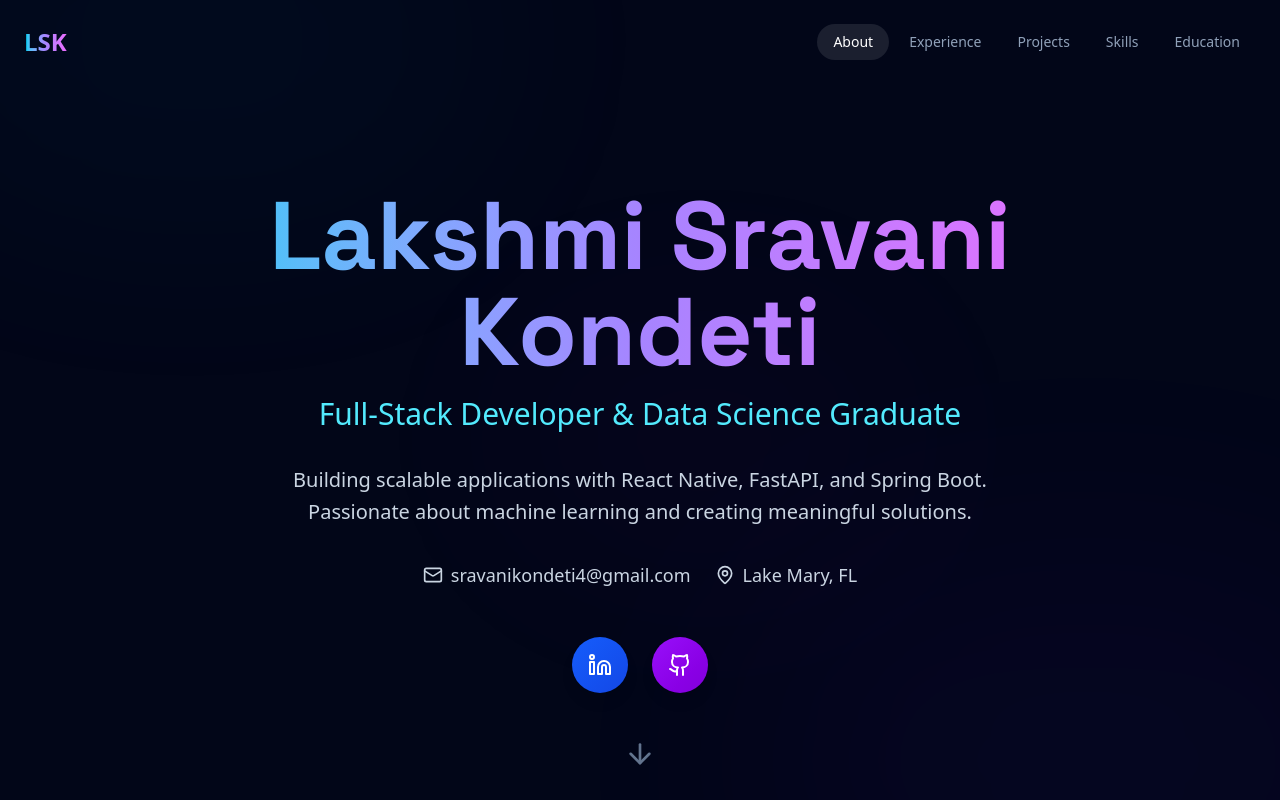
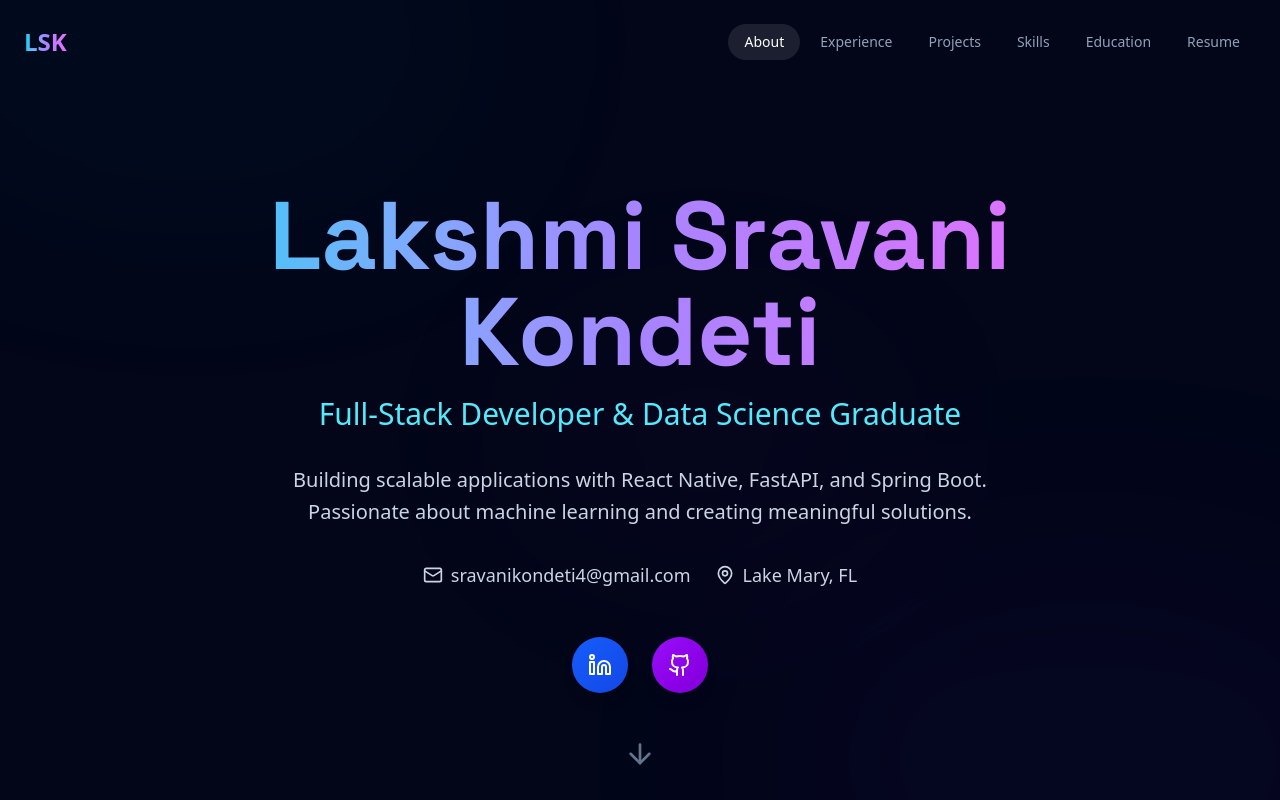
Before and after one commit to LKONDETI/portfolio, a React (Vite) app: page / in a window 1280 px wide. Shown: the top 800 px of the page. Built offline with nearby package versions, Linux system fonts and the light colour scheme; data requests are answered from the project's data file.

Commit message:
update the data and added resume.

```diff
--- a/db.json
+++ b/db.json
@@ -130,7 +130,7 @@
       "name": "Merchant Sales Improvement Tools",
       "period": "January 2024",
       "tech": ["React Native", "Expo.dev", "FastAPI", "Supabase"],
-      "github": "React Native Repo",
+      "github": "https://github.com/gd-rvemula/3book",
       "description": "Sales and appointment management platform",
       "highlights": [
         "Implemented real-time slot booking and appointment management",
--- a/src/components/Header.jsx
+++ b/src/components/Header.jsx
@@ -5,6 +5,9 @@ import { Menu, X } from 'lucide-react';
 export default function Header({ activeSection, scrollToSection }) {
   const [scrolled, setScrolled] = useState(false);
   const [mobileMenuOpen, setMobileMenuOpen] = useState(false);
+  const [showResume, setShowResume] = useState(false);
+
+  const navItems = ['about', 'experience', 'projects', 'skills', 'education', 'resume'];
 
   useEffect(() => {
     const handleScroll = () => {
@@ -14,15 +17,17 @@ export default function Header({ activeSection, scrollToSection }) {
     return () => window.removeEventListener('scroll', handleScroll);
   }, []);
 
-    const navItems = ['about', 'experience', 'projects', 'skills', 'education'];
-
   return (
+    <>
       <motion.nav
         initial={{ y: -100 }}
         animate={{ y: 0 }}
-            className={`fixed top-0 left-0 right-0 z-50 transition-all duration-300 ${scrolled ? 'glass-strong py-4' : 'bg-transparent py-6'}`}
+        className={`fixed top-0 left-0 right-0 z-50 transition-all duration-300 ${
+          scrolled ? 'glass-strong py-4' : 'bg-transparent py-6'
+        }`}
       >
         <div className="max-w-7xl mx-auto px-6 flex items-center justify-between">
+          {/* Logo scrolls to hero */}
           <motion.div
             whileHover={{ scale: 1.05 }}
             className="text-2xl font-bold font-display text-gradient cursor-pointer"
@@ -36,17 +41,24 @@ export default function Header({ activeSection, scrollToSection }) {
             {navItems.map((item) => (
               <button
                 key={item}
-                            onClick={() => scrollToSection(item)}
-                            className={`relative px-4 py-2 rounded-full text-sm font-medium transition-colors ${activeSection === item
+                onClick={() => {
+                  if (item === 'resume') {
+                    setShowResume(true);
+                  } else {
+                    scrollToSection(item);
+                  }
+                }}
+                className={`relative px-4 py-2 rounded-full text-sm font-medium transition-colors ${
+                  activeSection === item && item !== 'resume'
                     ? 'text-white'
                     : 'text-slate-400 hover:text-white'
                 }`}
               >
-                            {activeSection === item && (
+                {activeSection === item && item !== 'resume' && (
                   <motion.div
                     layoutId="nav-pill"
                     className="absolute inset-0 bg-white/10 rounded-full -z-10"
-                                    transition={{ type: "spring", stiffness: 300, damping: 30 }}
+                    transition={{ type: 'spring', stiffness: 300, damping: 30 }}
                   />
                 )}
                 {item.charAt(0).toUpperCase() + item.slice(1)}
@@ -57,7 +69,7 @@ export default function Header({ activeSection, scrollToSection }) {
           {/* Mobile Menu Button */}
           <button
             className="md:hidden p-2 text-slate-300 hover:text-white"
-                    onClick={() => setMobileMenuOpen(!mobileMenuOpen)}
+            onClick={() => setMobileMenuOpen((open) => !open)}
           >
             {mobileMenuOpen ? <X size={24} /> : <Menu size={24} />}
           </button>
@@ -77,10 +89,15 @@ export default function Header({ activeSection, scrollToSection }) {
                   <button
                     key={item}
                     onClick={() => {
+                      if (item === 'resume') {
+                        setShowResume(true);
+                      } else {
                         scrollToSection(item);
+                      }
                       setMobileMenuOpen(false);
                     }}
-                                    className={`text-lg font-medium text-left ${activeSection === item ? 'text-cyan-400' : 'text-slate-400'
+                    className={`text-lg font-medium text-left ${
+                      activeSection === item ? 'text-cyan-400' : 'text-slate-400'
                     }`}
                   >
                     {item.charAt(0).toUpperCase() + item.slice(1)}
@@ -91,5 +108,41 @@ export default function Header({ activeSection, scrollToSection }) {
           )}
         </AnimatePresence>
       </motion.nav>
+
+      {/* Resume Modal */}
+      <AnimatePresence>
+        {showResume && (
+          <motion.div
+            className="fixed inset-0 z-50 flex items-center justify-center bg-black/60 backdrop-blur-sm"
+            initial={{ opacity: 0 }}
+            animate={{ opacity: 1 }}
+            exit={{ opacity: 0 }}
+            onClick={() => setShowResume(false)}
+          >
+            <motion.div
+              className="relative bg-slate-900 rounded-xl shadow-xl w-[90vw] h-[80vh] max-w-4xl overflow-hidden"
+              initial={{ scale: 0.9, opacity: 0 }}
+              animate={{ scale: 1, opacity: 1 }}
+              exit={{ scale: 0.9, opacity: 0 }}
+              onClick={(e) => e.stopPropagation()}
+            >
+              <button
+                className="absolute top-3 right-3 px-2 py-1 text-xs rounded bg-white/10 text-slate-200 hover:bg-white/20"
+                onClick={() => setShowResume(false)}
+              >
+                Close
+              </button>
+
+              {/* PDF in public/resume.pdf */}
+              <iframe
+                src="/resume.pdf"
+                title="Resume"
+                className="w-full h-full"
+              />
+            </motion.div>
+          </motion.div>
+        )}
+      </AnimatePresence>
+    </>
   );
 }
```
Also changed, not shown: 1 other file (tests, documents, lock files or other folders). Lines whose indentation alone changed are shown as unchanged.
